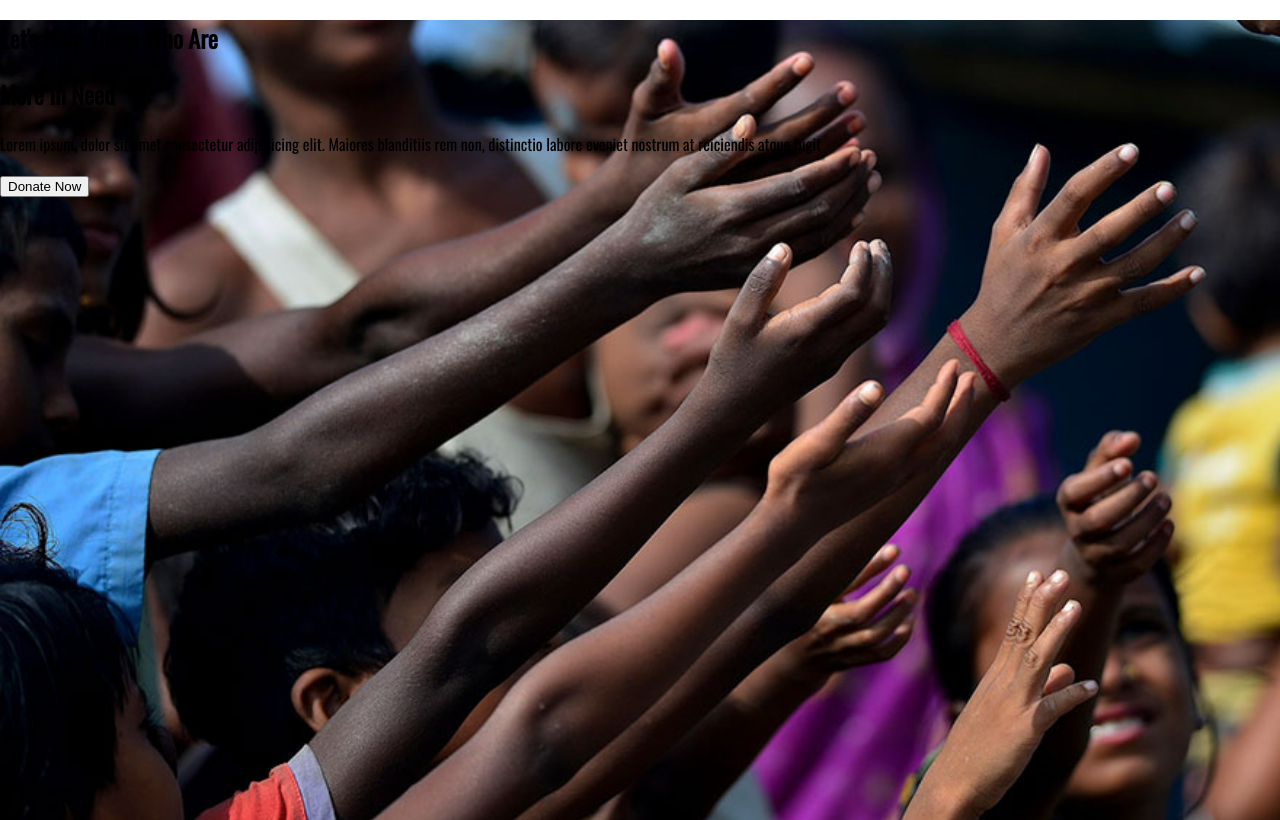
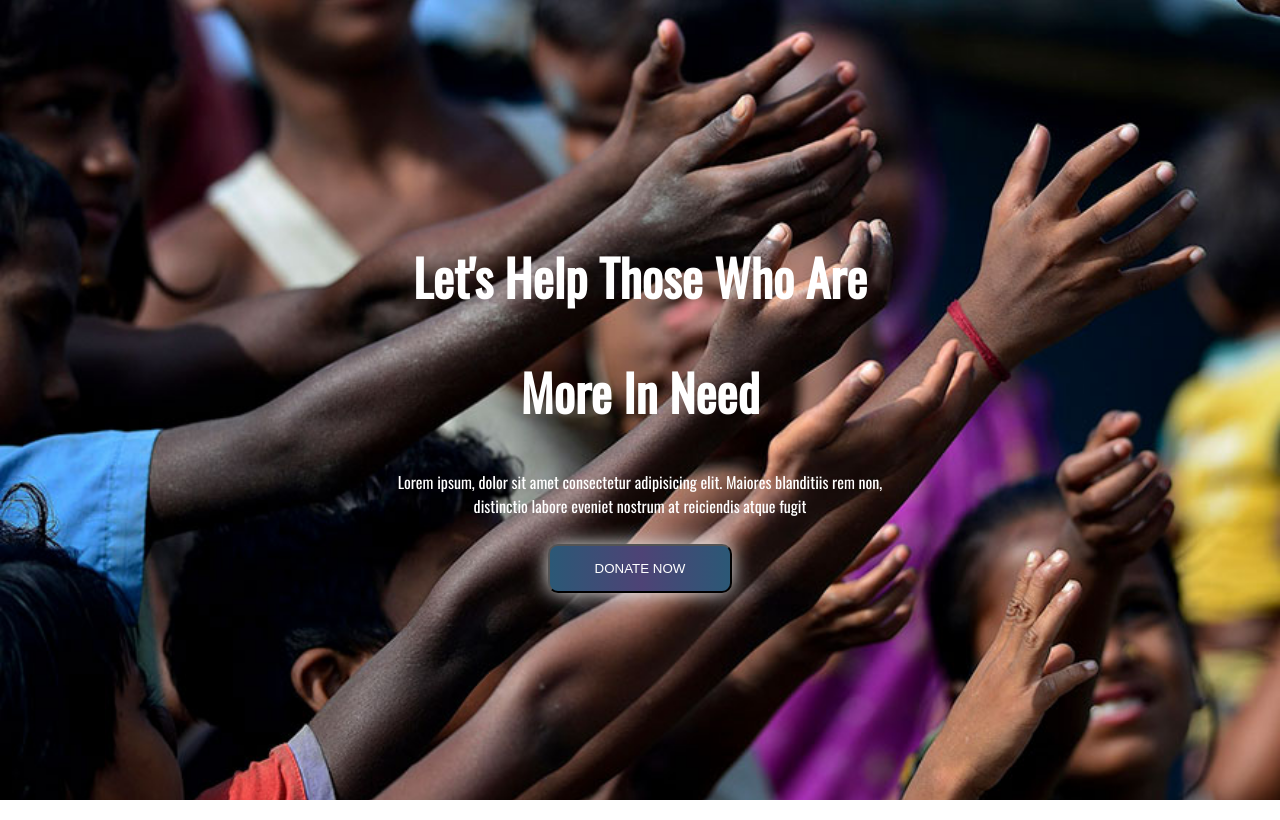
Before and after one commit to md-sajim/donate-to-day, a plain HTML site: page Index.html in a window 1280 px wide. Drawn offline with nearby package versions, Linux system fonts and the light colour scheme.

Commit message:
complete fist section

```diff
--- a/Index.html
+++ b/Index.html
@@ -17,16 +17,16 @@
 
 <body>
     <section class="header-section">
-        <div>
-            <div class="header-div">
-                <h1>Let's Help Those Who Are</h1>
-                <h1>More In Need</h1>
-                <p>Lorem ipsum, dolor sit amet consectetur adipisicing elit. Maiores blanditiis rem non, distinctio
-                    labore
-                    eveniet nostrum at reiciendis atque fugit</p>
-                <button>Donate Now</button>
-            </div>
+        <div class="header-title">
+            <h1 class="header-in">Let's Help Those Who Are</h1>
+            <h1 class="header-in">More In Need</h1>
+            <p class="header-in">Lorem ipsum, dolor sit amet consectetur adipisicing elit. Maiores blanditiis rem non,
+                distinctio
+                labore
+                eveniet nostrum at reiciendis atque fugit</p>
+            <div class="header-in"> <button class="button-1">Donate Now</button></div>
         </div>
+
 
     </section>
 
--- a/style.css
+++ b/style.css
@@ -10,6 +10,37 @@ body {
     background-size: cover;
     width: 100%;
     height: 800px;
+    display: flex;
+    align-items: center;
+    justify-content: center;
+}
 
+h1 {
+    font-size: 50px;
+}
+
+.header-title {
+    width: 40%;
+    align-items: center;
+    color: white;
+}
+
+.header-in {
+    text-align: center;
 
 }
+
+.button-1 {
+    background-image: linear-gradient(to right, #2b5876 0%, #4e4376 51%, #2b5876 100%);
+    margin: 10px;
+    padding: 15px 45px;
+    text-transform: uppercase;
+    color: white;
+    box-shadow: 0 0 20px #eee;
+    border-radius: 10px;
+
+}
+
+.button-1:hover {
+    background-image: linear-gradient(to right, #010c17 0%, #060214 51%, #03131e 100%);
+}
```
